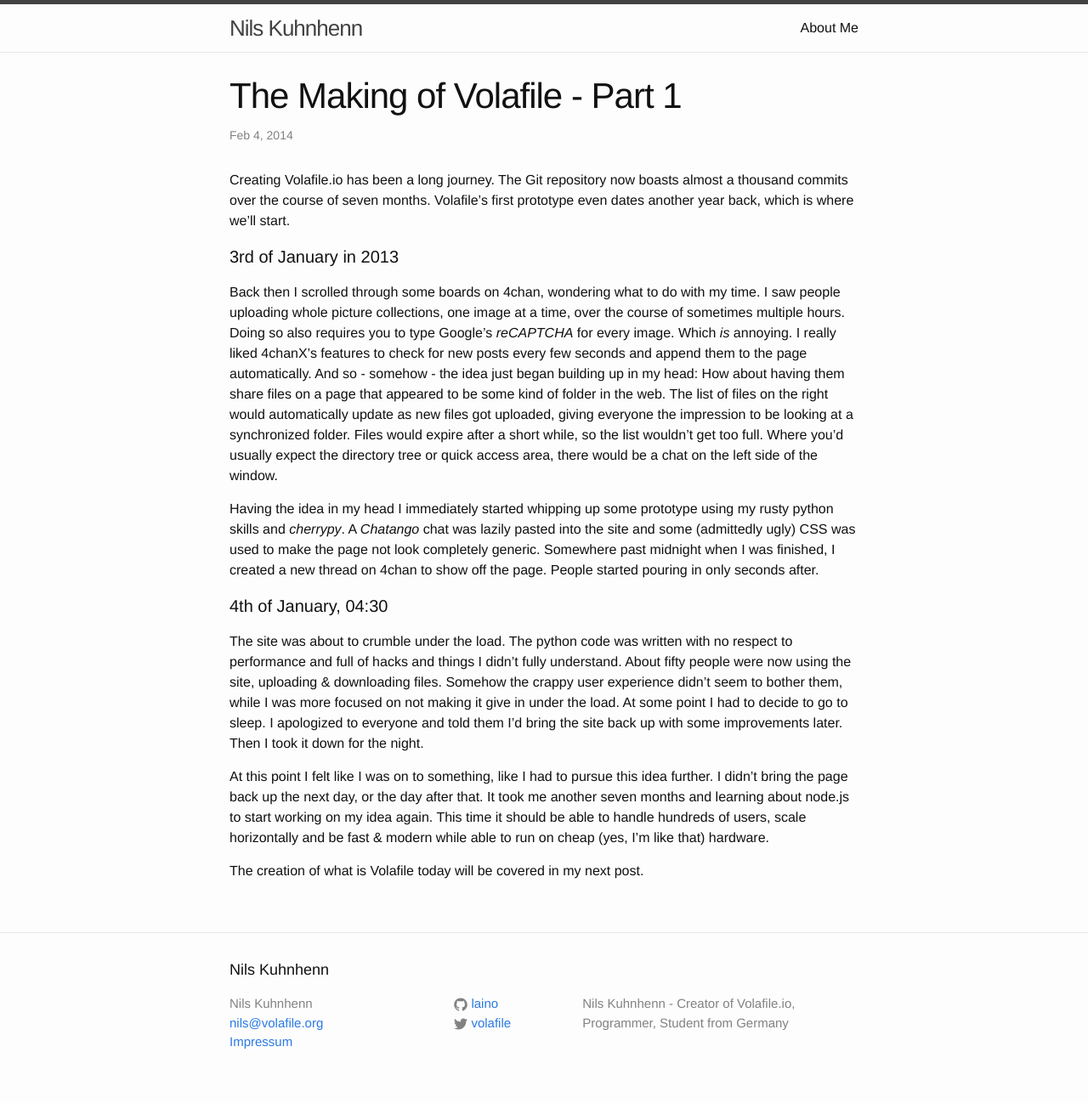
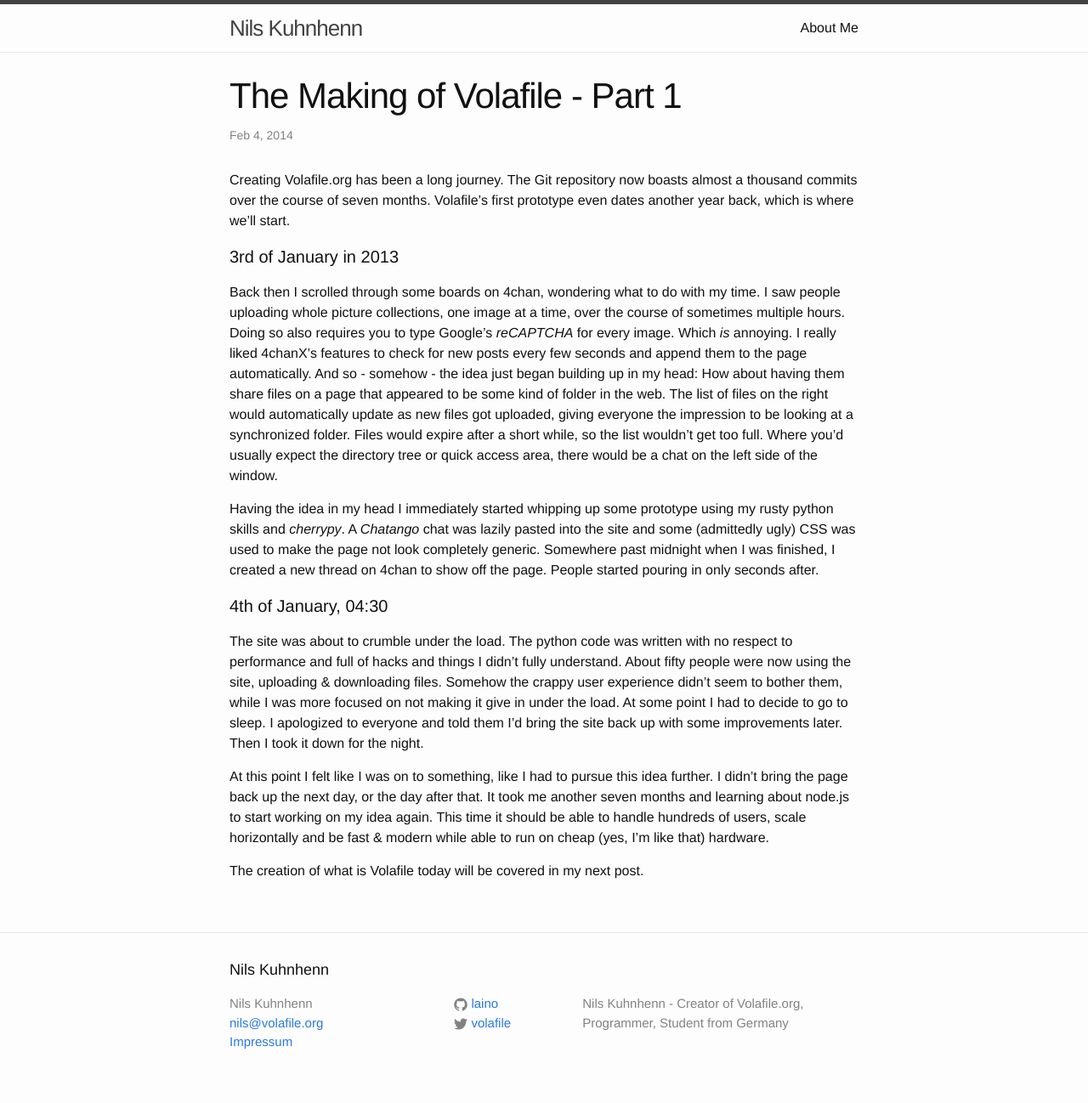
Before and after one commit to laino/blog, a Jekyll site: the page built from _posts/2014-02-04-makingof.markdown, in a window 1280 px wide. Shown: the whole page at 85% size. Built offline with Jekyll 4.4.1, drawn with Linux system fonts in a browser that asks for light colours.

Commit message:
fix more links

```diff
--- a/_config.yml
+++ b/_config.yml
@@ -1,7 +1,7 @@
 # Site settings
 title: Nils Kuhnhenn
 email: nils@volafile.org
-description: Nils Kuhnhenn - Creator of Volafile.io, Programmer, Student from Germany
+description: Nils Kuhnhenn - Creator of Volafile.org, Programmer, Student from Germany
 baseurl: "" # the subpath of your site, e.g. /blog/
 url: "http://nilskuhnhenn.com" # the base hostname & protocol for your site
 twitter_username: volafile
--- a/_includes/header.html
+++ b/_includes/header.html
@@ -19,7 +19,7 @@
           <a class="page-link" href="{{ page.url | remove: 'index.html' | prepend: site.baseurl }}">{% if page.link_title %}{{page.link_title}}{% else %}{{ page.title }}{% endif %}</a>
           {% endif %}
         {% endfor %}
-        <!-- <a class="page-link" href="https://volafile.io">Volafile.io</a>
+        <!-- <a class="page-link" href="https://volafile.org">Volafile.org</a>
         <a class="page-link" href="https://twitter.com/volafile">Twitter</a> -->
       </div>
     </nav>
--- a/_posts/2014-02-04-makingof.markdown
+++ b/_posts/2014-02-04-makingof.markdown
@@ -5,7 +5,7 @@
 categories: volafile
 ---
 
-Creating Volafile.io has been a long journey. The Git repository now boasts almost a
+Creating Volafile.org has been a long journey. The Git repository now boasts almost a
 thousand commits over the course of seven months. Volafile's first prototype even dates another year back, which is where we'll start.
 
 #### 3rd of January in 2013
```
